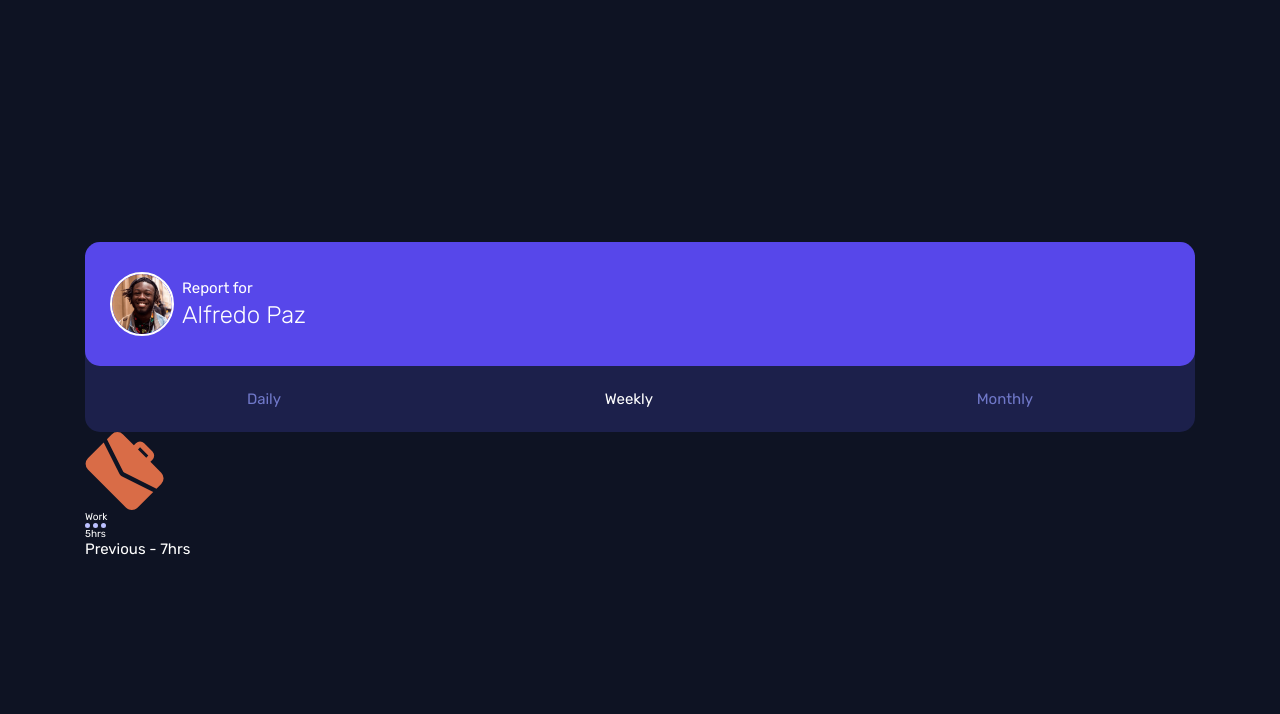
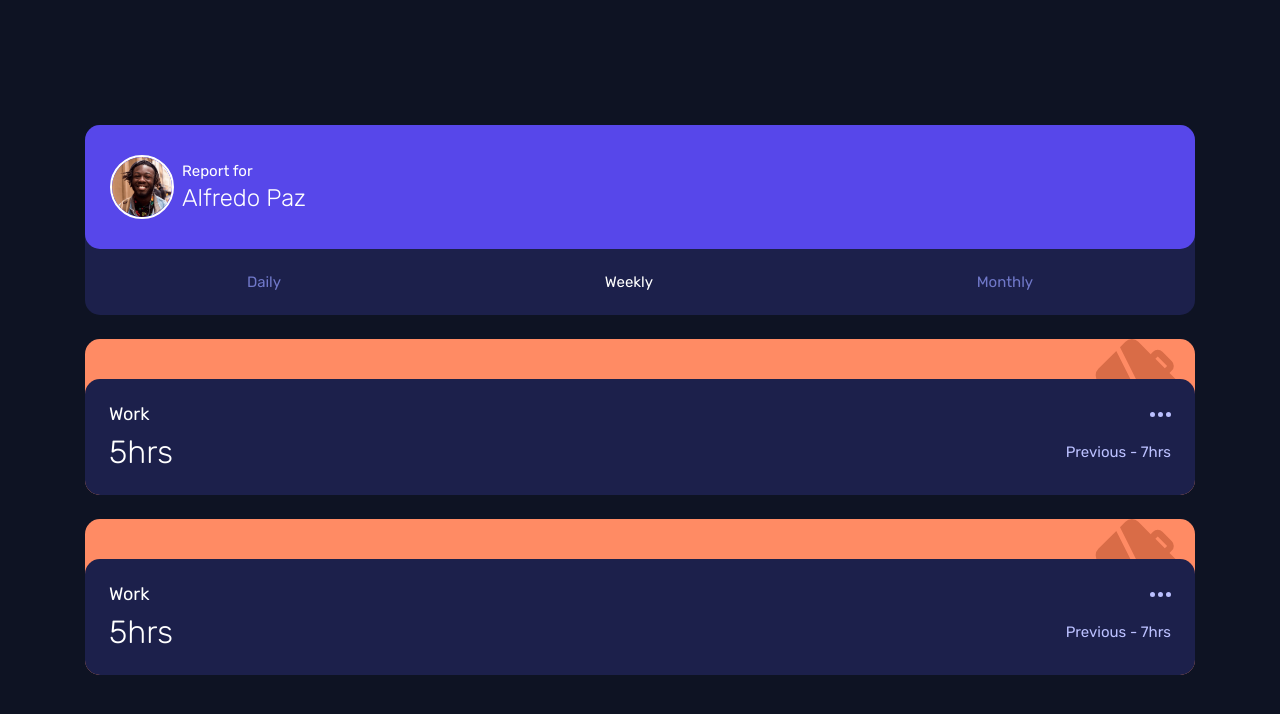
Before and after one commit to Alfredo20164920/time-dashboard, a plain HTML site: page index.html in a window 1280 px wide. Drawn offline with Linux system fonts and the light colour scheme.

Commit message:
feat: styles for each task

```diff
--- a/index.html
+++ b/index.html
@@ -33,8 +33,7 @@
 			</article>
 		</section>
 
-		<section class="dashboard__items">
-			<article class="item">
+		<section class="item">
 			<div class="item__head">
 				<!-- Icon -->
 				<img src="./assets/svg/icon-work.svg" alt="Icon task">
@@ -47,11 +46,33 @@
 					<img src="./assets/svg/icon-ellipsis.svg" alt="Icon options">
 				</div>
 
+				<div>
 					<h4 class="item__time">5hrs</h4>
+					<p class="item__prev-time">Previous - 7hrs</p>
+				</div>
 
-					<p class="item__prev-time">Previous - 7hrs</p>
 
 			</article>
+		</section>
+		<section class="item">
+			<div class="item__head">
+				<!-- Icon -->
+				<img src="./assets/svg/icon-work.svg" alt="Icon task">
+			</div>
+
+			<article class="item__info">
+				<div>
+					<h3 class="item__title">Work</h3>
+					<!-- ICON -->
+					<img src="./assets/svg/icon-ellipsis.svg" alt="Icon options">
+				</div>
+
+				<div>
+					<h4 class="item__time">5hrs</h4>
+					<p class="item__prev-time">Previous - 7hrs</p>
+				</div>
+
+
 			</article>
 		</section>
 	</main>
--- a/styles/index.css
+++ b/styles/index.css
@@ -14,15 +14,12 @@ body {
   max-width: 1110px;
   margin: 0 24px;
   grid-template-columns: 1fr;
+  gap: 2.4rem;
+}
 
 .dashboard__profile {
   background: var(--primary);
   border-radius: 15px;
-    };
-
-
-
-}
 
   .user {
     background: var(--blue);
@@ -75,3 +72,63 @@ body {
       color: var(--white);
     }
   }
+}
+
+.item {
+	background-color: var(--light-red);
+	border-radius: 15px;
+}
+
+.item__head {
+	position: relative;
+
+	height: 40px;
+	z-index: 0;
+
+	img {
+		width: 90px;
+		height: 90px;
+		position: absolute;
+		right: 10px;
+		/* top: -10px; */
+	}
+}
+
+.item__info {
+	position: relative;
+	background-color: var(--primary);
+	border-radius: 15px;
+	z-index: 80;
+	padding: 24px;
+	display: flex;
+	flex-direction: column;
+	gap: 8px;
+
+	div {
+		display: flex;
+		flex-direction: row;
+		justify-content: space-between;
+		align-items: center;
+	}
+
+	img {
+		width: 21px;
+		height: 5px;
+	}
+
+	.item__title {
+		font-size: 1.8rem;
+		font-weight: 400;
+	}
+
+	.item__time {
+		font-size: 3.2rem;
+		font-weight: 300;
+	}
+
+	.item__prev-time {
+		font-size: 1.5rem;
+		font-weight: 400;
+		color: var(--tertiary);
+	}
+}
```
Lines whose indentation alone changed are shown as unchanged.
